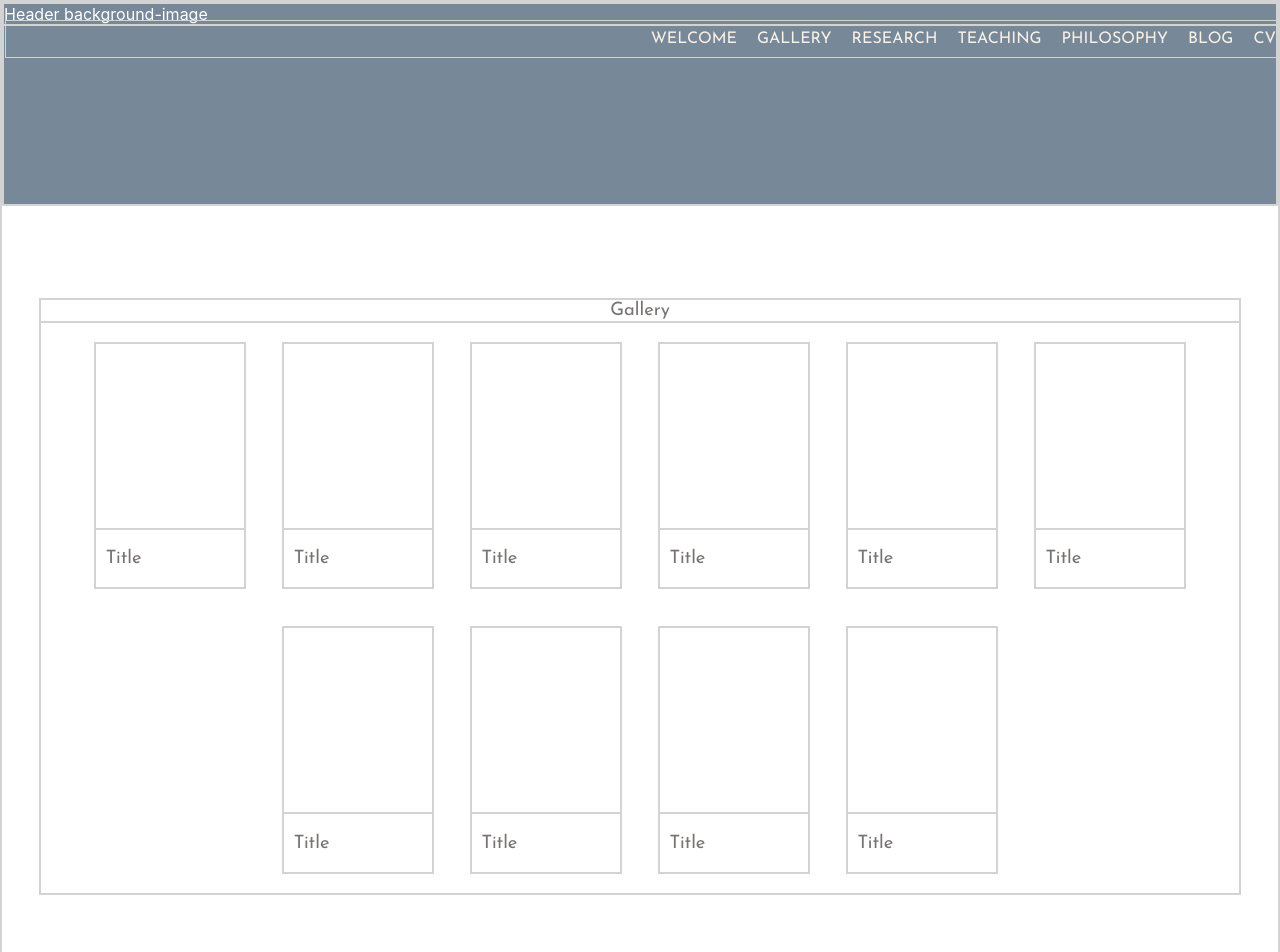
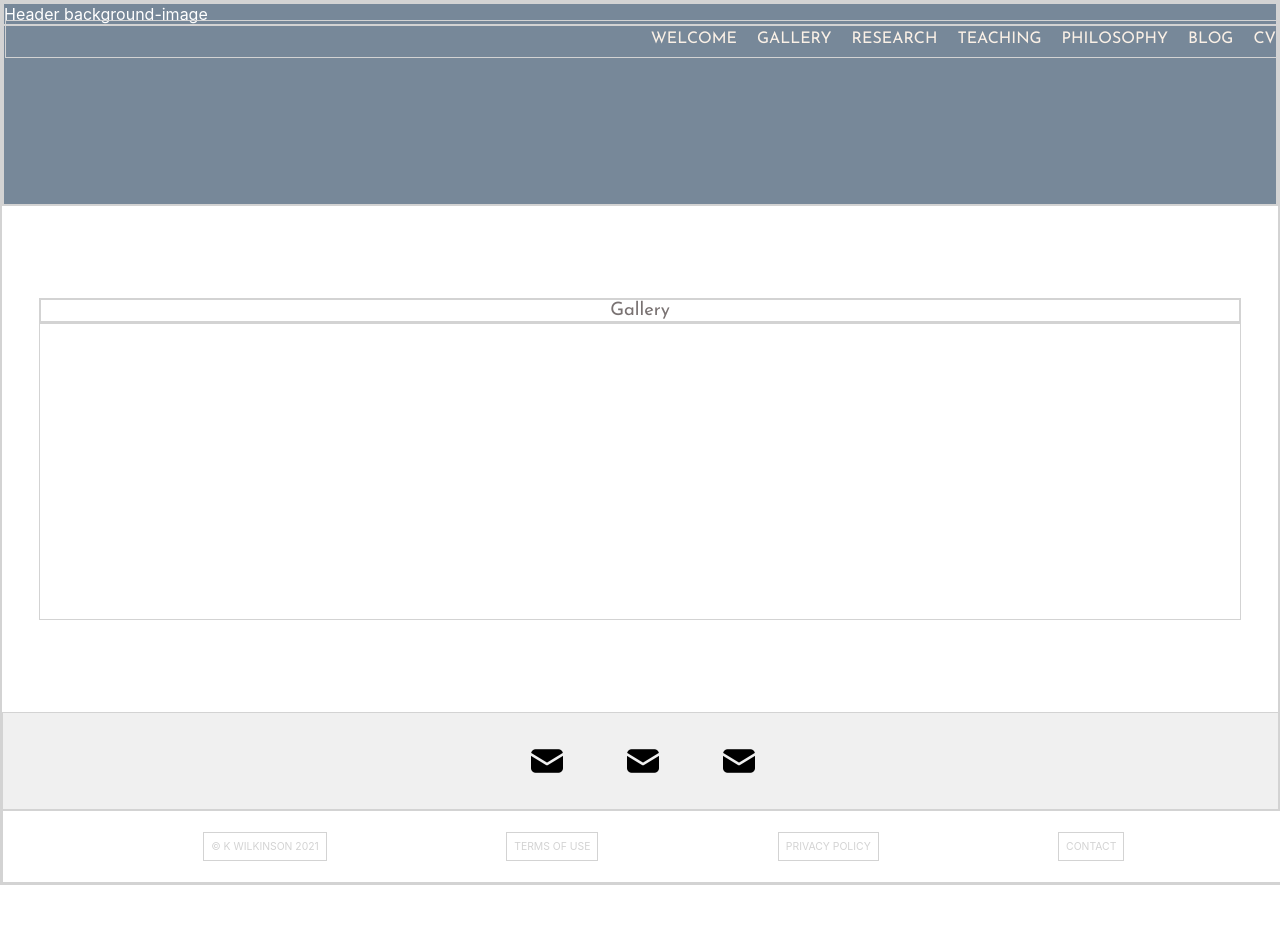
Before and after one commit to kathrynwilkinson/Homepage-Gallery, a React (Create React App) app: page /gallery in a window 1280 px wide. Shown: the top 952 px of the page. After the commit the page ends 885 px from the top, so only its background shows below. Built offline with nearby package versions, Linux system fonts and the light colour scheme.

Commit message:
Transfer GalleryCard into it's own component in order to map the cards onto the Gallery Page

```diff
--- a/src/pages/Gallery/index.js
+++ b/src/pages/Gallery/index.js
@@ -1,54 +1,15 @@
 import './style.css';
 import React from 'react';
+import artwork from '../../data/artwork/gallery.json';
 
 export default function Gallery () {
     return (
         <div className='page-body' id='gallery-page'>
-
 			<div className='page-header'>Gallery</div>
             <div id='gallery-card-container'>
-                <div className='gallery-card'>
-                    <div className='thumbnail'></div>
-                    <div className='thumb-info'>Title</div>
-                </div>
-                <div className='gallery-card'>
-                    <div className='thumbnail'></div>
-                    <div className='thumb-info'>Title</div>
-                </div>
-                <div className='gallery-card'>
-                    <div className='thumbnail'></div>
-                    <div className='thumb-info'>Title</div>
-                </div>
-                <div className='gallery-card'>
-                    <div className='thumbnail'></div>
-                    <div className='thumb-info'>Title</div>
-                </div>
-                <div className='gallery-card'>
-                    <div className='thumbnail'></div>
-                    <div className='thumb-info'>Title</div>
-                </div>
-                <div className='gallery-card'>
-                    <div className='thumbnail'></div>
-                    <div className='thumb-info'>Title</div>
-                </div>
-                <div className='gallery-card'>
-                    <div className='thumbnail'></div>
-                    <div className='thumb-info'>Title</div>
-                </div>
-                <div className='gallery-card'>
-                    <div className='thumbnail'></div>
-                    <div className='thumb-info'>Title</div>
-                </div>
-                <div className='gallery-card'>
-                    <div className='thumbnail'></div>
-                    <div className='thumb-info'>Title</div>
-                </div>
-                <div className='gallery-card'>
-                    <div className='thumbnail'></div>
-                    <div className='thumb-info'>Title</div>
-                </div>
+                {/* GalleryCards are appended here */}
+
             </div>
-
         </div>
     );
 }
--- a/src/pages/Gallery/style.css
+++ b/src/pages/Gallery/style.css
@@ -9,18 +9,3 @@ div {
 	flex-wrap: wrap;
 	justify-content: center;
 }
-.gallery-card {
-	display: flex;
-	flex-direction: column;
-	margin: 1em;
-}
-.thumbnail {
-	height: 10em;
-	width: 8em;
-	/* background-color: ; */
-	display: flex;
-}
-.thumb-info {
-	display: flex;
-	padding: 1em 0.5em;
-}
```
Also changed, not shown: src/components/GalleryCard/index.js (added, +12 -0 lines), src/components/GalleryCard/style.css (added, +21 -0 lines).
